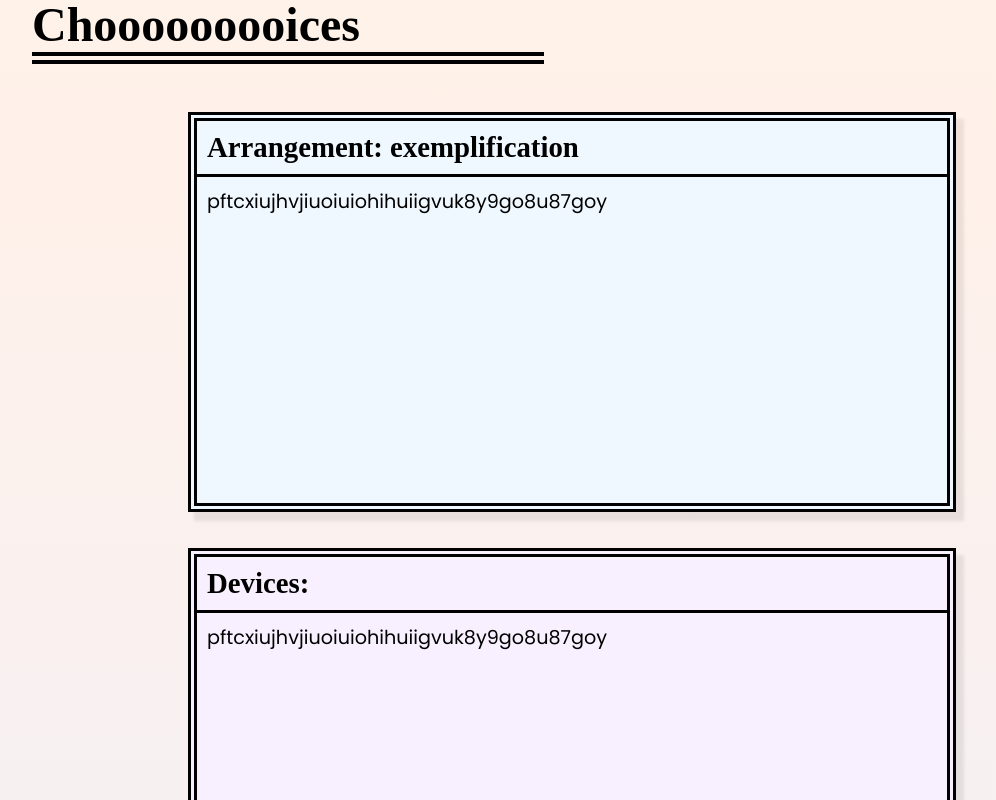
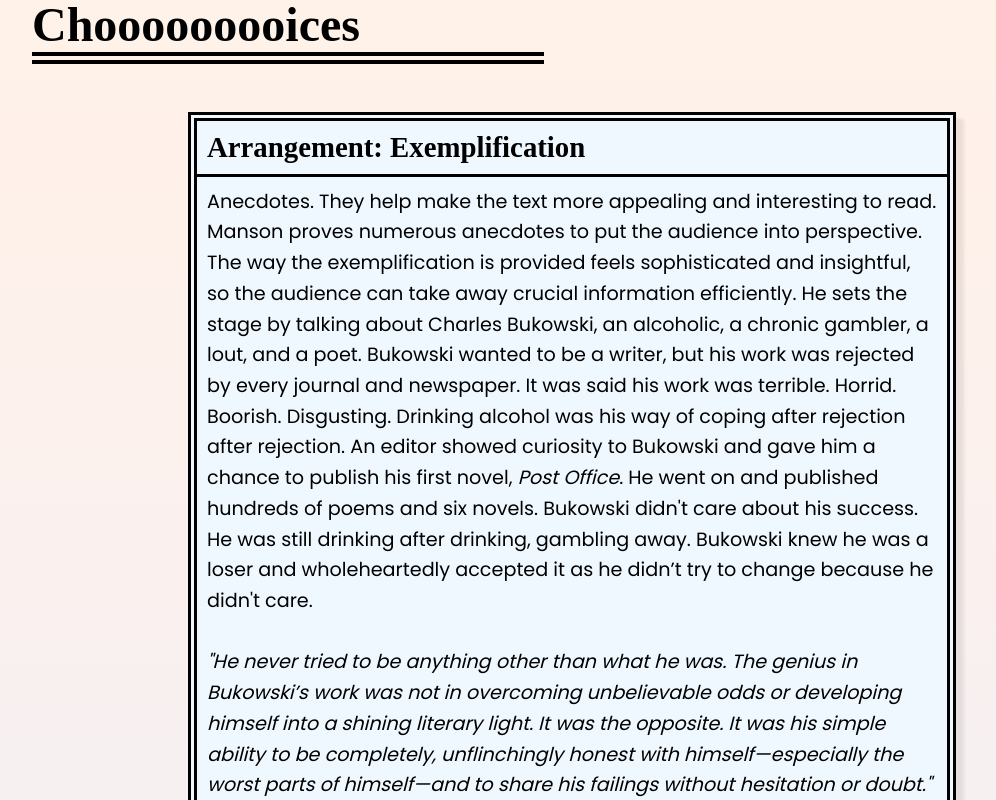
Before and after one commit to truongmleon/ENG111-Portfolio, a React (Vite) app: page / in a window 1280 px wide. Shown: the part 6920-7720 px from the top of the page, without its empty margins (68-1064 px from the left). Built offline with nearby package versions, Linux system fonts and the light colour scheme; a web font is replaced by a local one.

Commit message:
arangemeghfejklk

```diff
--- a/src/components/WritingAnalysis.tsx
+++ b/src/components/WritingAnalysis.tsx
@@ -12,9 +12,17 @@ const Writing = () => {
             }
             <div className="flex">
                 <div data-aos="zoom-in" id="content-arrangements">
-                <h4 data-aos="fade-right" className="content-titles">Arrangement: exemplification</h4>
+                <h4 data-aos="fade-right" className="content-titles">Arrangement: Exemplification</h4>
                 <p data-aos="fade-left" className="content-text">
-                    pftcxiujhvjiuoiuiohihuiigvuk8y9go8u87goy
+                Anecdotes. They help make the text more appealing and interesting to read. Manson proves numerous anecdotes to put the audience into perspective. The way the exemplification is provided feels sophisticated and insightful, so the audience can take away crucial information efficiently.
+                He sets the stage by talking about Charles Bukowski, an alcoholic, a chronic gambler, a lout, and a poet. Bukowski wanted to be a writer, but his work was rejected by every journal and newspaper. It was said his work was terrible. Horrid. Boorish. Disgusting. Drinking alcohol was his way of coping after rejection after rejection. An editor showed curiosity to Bukowski and gave him a chance to publish his first novel, <i>Post Office</i>. He went on and published hundreds of poems and six novels. Bukowski didn't care about his success. He was still drinking after drinking, gambling away. Bukowski knew he was a loser and wholeheartedly accepted it as he didn’t try to change because he didn't care.
+                <br />
+                <br />
+                <i>"He never tried to be anything other than what he was. The genius in
+                    Bukowski’s work was not in overcoming unbelievable odds or developing
+                    himself into a shining literary light. It was the opposite. It was his simple
+                    ability to be completely, unflinchingly honest with himself—especially the
+                    worst parts of himself—and to share his failings without hesitation or doubt."</i>
                 </p>
                 </div>
             </div>
@@ -22,7 +30,7 @@ const Writing = () => {
             <br />
             <div className="flex">
                 <div data-aos="zoom-in" id="content-devices">
-                <h4 data-aos="fade-right" className="content-titles">Devices: </h4>
+                <h4 data-aos="fade-right" className="content-titles">Devices: Aphorism</h4>
                 <p data-aos="fade-left" className="content-text">
                     pftcxiujhvjiuoiuiohihuiigvuk8y9go8u87goy
                 </p>
--- a/src/styles/writinganalysis/styles.css
+++ b/src/styles/writinganalysis/styles.css
@@ -19,7 +19,7 @@
 #content-arrangements, #content-diction, #content-devices {
   width: 60%;
   border: double 9px #000;
-  height: 400px;
+  height: auto;
   box-shadow: 7px 8px 3px 1px rgba(70, 70, 70, 0.1);
 }
 
--- a/src/styles/writinganalysis/styles.scss
+++ b/src/styles/writinganalysis/styles.scss
@@ -20,7 +20,7 @@
 #content-arrangements, #content-diction, #content-devices {
     width: 60%;
     border: double 9px #000;
-    height: 400px;
+    height: auto;
     box-shadow: 7px 8px 3px 1px rgba(70, 70, 70, 0.1);
 }
 
```
Also changed, not shown: 1 other file (tests, documents, lock files or other folders).
